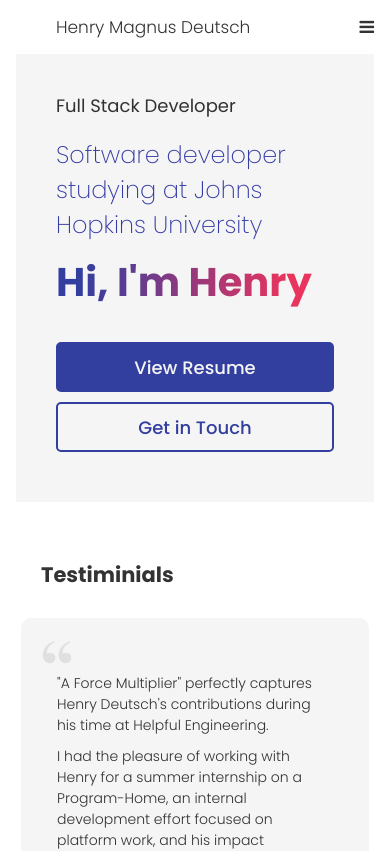
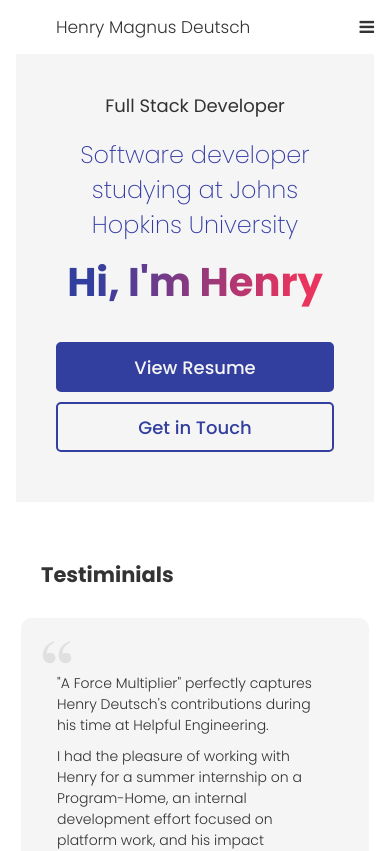
Before and after one commit to henry-md/my-site, a React (Vite) app: page / in a window 390 px wide. Shown: the top 851 px of the page. Built offline with nearby package versions, Linux system fonts and the light colour scheme.

Commit message:
style(above fold): centered text on mobile

```diff
--- a/src/App.css
+++ b/src/App.css
@@ -15,6 +15,9 @@ body, .reg-text {
 @media only screen and (max-width: 500px) {
   body, .reg-text {
     font-size: 14px;
+  }
+  .header-text, .header-text * {
+    text-align: center !important;
   }
 }
 
```
